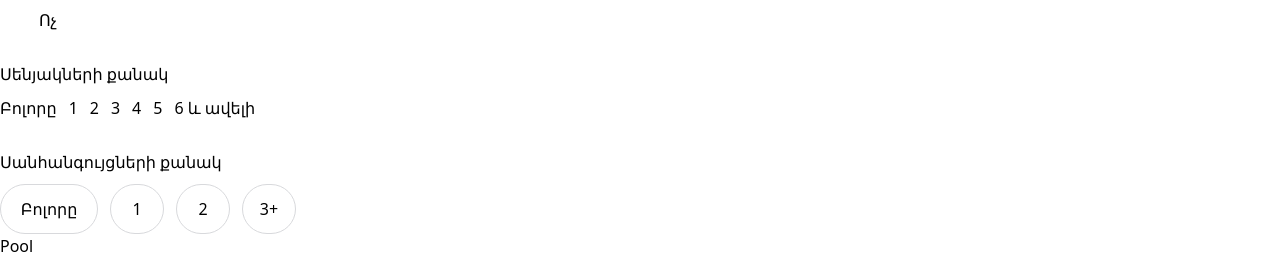
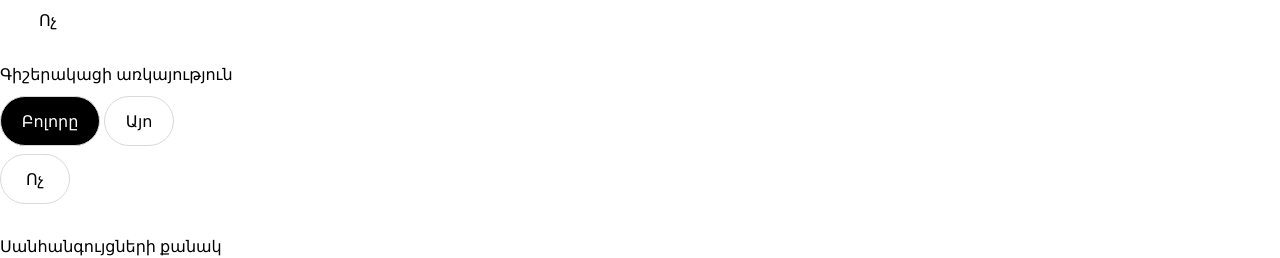
Before and after one commit to Rafikzaqaryan/Amarranoc.amm, a React (Vite) app: page / in a window 1280 px wide. Shown: the part 517-775 px from the top of the page. Built offline with nearby package versions, Linux system fonts and the light colour scheme; no server answers; the database is empty.

Commit message:
Done Rooms Functionality Part

```diff
--- a/src/Component/Nav/NavLeftPart/Rooms.tsx
+++ b/src/Component/Nav/NavLeftPart/Rooms.tsx
@@ -1,13 +1,48 @@
-export default function Rooms() {
+import { useState } from "react";
+import { useFilter } from "../../../FilterContext";
+
+export default function Overnight() {
+  const { setOvernightFilters } = useFilter();
+  const [activeFilter, setActiveFilter] = useState("all");
+
+  const handleOvernightFilters = (value: string | "all") => {
+    setActiveFilter(value);
+    if (value === "all") {
+      setOvernightFilters("");
+    } else {
+      setOvernightFilters(value);
+    }
+  };
+
+  const buttonStyle = (value: string, width: string) =>
+    `${width} h-[50px] border rounded-[40px] border-[#d8d9dc] cursor-pointer ${
+      activeFilter === value
+        ? "bg-black text-white"
+        : "bg-white text-black hover:bg-[#eeee]"
+    }`;
+
   return (
     <div className="pt-[30px]">
-      <h1 className="text-[black]">Սենյակների քանակ</h1>
-      <div className="flex flex-wrap gap-x-3 gap-y-1 pt-[10px] ">
-        <button>Բոլորը</button>
-        {[1, 2, 3, 4, 5].map((roomCount) => (
-          <button key={roomCount}>{roomCount}</button>
-        ))}
-        <button>6 և ավելի</button>
+      <h1 className="text-[black]">Գիշերակացի առկայություն</h1>
+      <div className="grid grid-cols-2 gap-2 pt-[10px] w-[200px]">
+        <button
+          className={buttonStyle("all", "w-[100px]")}
+          onClick={() => handleOvernightFilters("all")}
+        >
+          Բոլորը
+        </button>
+        <button
+          className={buttonStyle("Այո", "w-[70px]")}
+          onClick={() => handleOvernightFilters("Այո")}
+        >
+          Այո
+        </button>
+        <button
+          className={buttonStyle("Ոչ", "w-[70px]")}
+          onClick={() => handleOvernightFilters("Ոչ")}
+        >
+          Ոչ
+        </button>
       </div>
     </div>
   );
```
